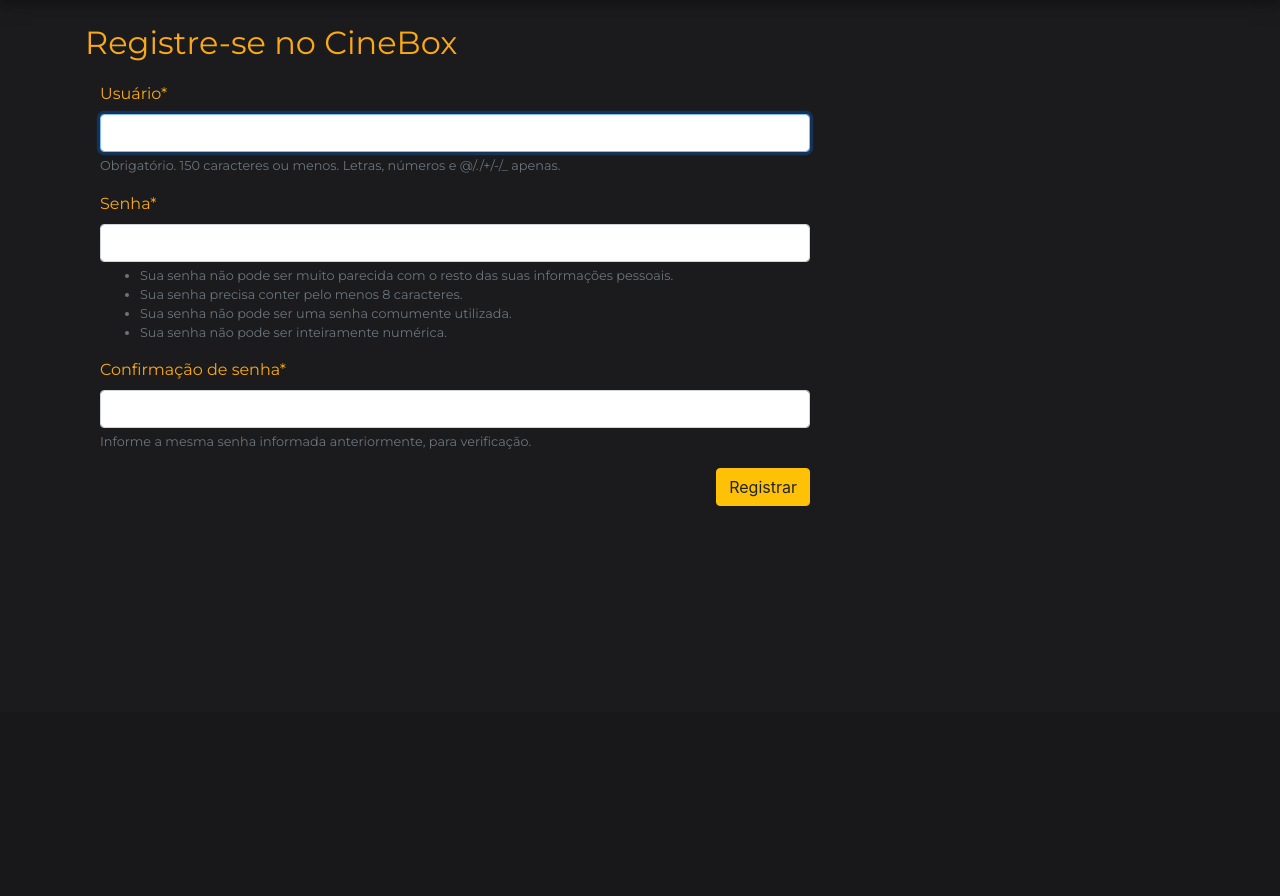
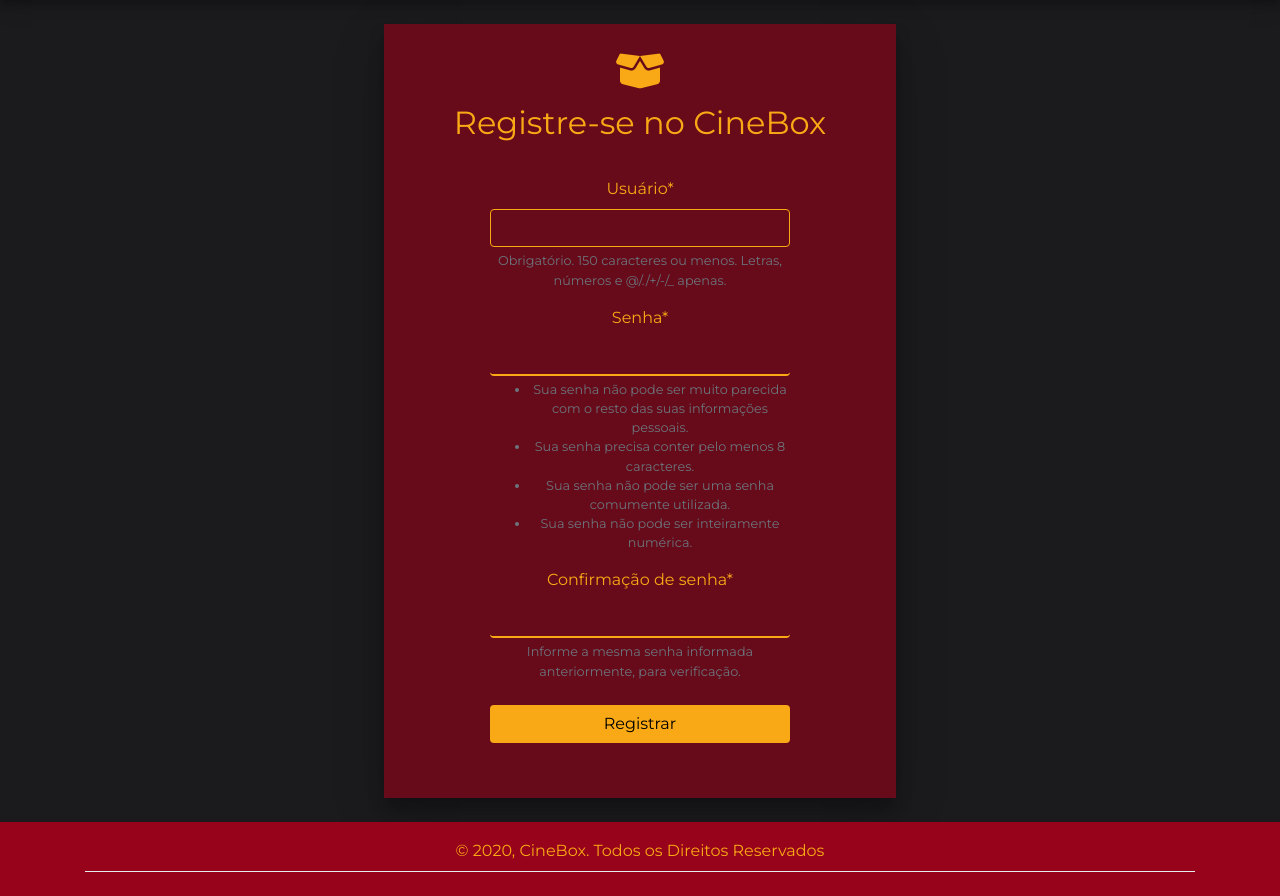
Before and after one commit to gionogueira/cinebox, a Django app: page /registrar/ in a window 1280 px wide. Shown: the part 88-984 px from the top of the page. Before the commit the page ends 594 px from the top, so only its background shows below. Run offline with Django 3.2, Linux system fonts and the light colour scheme; some libraries are stand-ins or nearby versions.

Commit message:
Criação de carousel de filmes, detalhes do filme e atualizações no login e register

```diff
--- a/colecao_filmes/static/css/colecaofilmes.css
+++ b/colecao_filmes/static/css/colecaofilmes.css
@@ -10,6 +10,10 @@
 h2 {
     margin-bottom: 20px;
 }
+
+/*
+ *  NavBar
+ */
 
 .page-header {
     background-color: #96031A;
@@ -33,33 +37,44 @@
     margin-right: 20px;
 }
 
-.post-form textarea, .post-form input {
-    width: 100%;
+.dropdown .dropdown-menu a:hover {
+    background-color: #96031A;
 }
 
-.save {
+/*
+ *  Form Geral
+ */
+
+.post-form textarea, .post-form input, .post-form:hover{
+    width: 100%;
+    background-color: transparent !important;
+    color: #FAA916 !important;
+}
+
+input[type=text], [type=number], [type=file], [type=password]{
+    box-sizing: border-box;
+    border: none;
+    border-bottom: 2px solid #FAA916;
+}
+
+textarea{
+    box-sizing: border-box !important;
+    border: none !important;
+    border-bottom: 2px solid #FAA916 !important;
+    height: 50px !important;
+}
+
+.button-save {
     float: right;
     margin-bottom: 20px !important;
+    background-color: #FAA916;
+    color: rgb(0, 0, 0);
+    font-family: 'Montserrat';
 }
 
-.logged-in-p{
-    margin-bottom: 20px;
-    color: #FAA916;
-    font-family: 'Montserrat';
-    padding: 10px;
-	width: 100%;
-    background-color: #1B1B1E;
-    box-shadow: 0 4px 8px 0 rgba(0, 0, 0, 0.2), 0 6px 20px 0 rgba(0, 0, 0, 0.19);
-}
-
-.logged-in-p span {
-	display: block;
-	float: right;
-}
-
-.dropdown .dropdown-menu a:hover {
-  background-color: #96031A;
-}
+/*
+ *  Sessão index sobre cinebox
+ */
 
 .icon-section{
     color: #FAA916;
@@ -70,23 +85,25 @@
     font-size: 19px;
 }
 
-/* .footer {
+/*
+ *  Footer
+ */
+
+.footer {
     background-color: #96031A;
     color: #FAA916;
     width: 100%;
     position: absolute;
     text-align: center;
-} */
+}
 
-.bt-color{
+/*
+ *  Tela de não está logado
+ */
+
+.button-exception{
     background-color: #96031A;
 }
-
-.img-200-200 {
-    width: 100%;
-    height: 300px;
-    object-fit: cover;
- }
 
 /*
  *  Scroll
@@ -112,3 +129,73 @@
     overflow-y: auto;
     max-height: 100px;
 }
+
+/*
+ *  Slick Carousel e Card
+ */
+
+.carousel2 {
+    margin: 0 auto;
+}
+
+.slick-slide {
+    margin: 0px 10px;
+}
+
+.card:hover {
+    -webkit-box-shadow: -1px 9px 40px -12px rgba(0, 0, 0, 0.75);
+    -moz-box-shadow: -1px 9px 40px -12px rgba(0, 0, 0, 0.75);
+    box-shadow: -1px 9px 40px -12px rgba(0, 0, 0, 0.75);
+}
+
+.img-card {
+    width: 100%;
+    height: 300px;
+    object-fit: cover;
+ }
+
+textarea:focus,
+textarea.form-control:focus,
+input.form-control:focus,
+input[type=text]:focus,
+input[type=password]:focus,
+input[type=email]:focus,
+input[type=number]:focus,
+[type=text].form-control:focus,
+[type=password].form-control:focus,
+[type=email].form-control:focus,
+[type=tel].form-control:focus,
+[contenteditable].form-control:focus {
+    outline: none;
+    box-shadow:none !important;
+    border: 1px solid #FAA916 !important;
+}
+
+.form-signin {
+    width: 100%;
+    max-width: 330px;
+    padding: 15px;
+    margin: auto;
+}
+
+.login-wrap{
+    width:40%;
+    height:100%;
+    padding-bottom: 40px;
+    background: rgba(150, 3, 25, 0.623);
+    box-shadow:0 12px 15px 0 rgba(0,0,0,.24),0 17px 50px 0 rgba(0,0,0,.19);
+}
+
+.cadastro-wrap{
+    width:100%;
+    height:100%;
+    padding-bottom: 40px;
+    background: rgba(150, 3, 25, 0.623);
+    box-shadow:0 12px 15px 0 rgba(0,0,0,.24),0 17px 50px 0 rgba(0,0,0,.19);
+}
+
+.btn-color{
+    background-color: #FAA916;
+    color: rgb(0, 0, 0);
+    font-family: 'Montserrat';
+}
--- a/colecao_filmes/static/js/colecaofilmes.js
+++ b/colecao_filmes/static/js/colecaofilmes.js
@@ -0,0 +1,6 @@
+$('.carousel2').slick({
+    dots: true,
+    infinite: true,
+    slidesToShow: 4,
+    slidesToScroll: 4
+});
--- a/colecao_filmes/templates/colecaofilmes/base.html
+++ b/colecao_filmes/templates/colecaofilmes/base.html
@@ -10,6 +10,10 @@
     <!-- CSS Bootstrap -->
     <link rel="stylesheet" href="https://stackpath.bootstrapcdn.com/bootstrap/4.4.1/css/bootstrap.min.css" integrity="sha384-Vkoo8x4CGsO3+Hhxv8T/Q5PaXtkKtu6ug5TOeNV6gBiFeWPGFN9MuhOf23Q9Ifjh" crossorigin="anonymous">
 
+    <!--CSS do Slick-->
+    <link rel="stylesheet" href="https://cdnjs.cloudflare.com/ajax/libs/slick-carousel/1.7.1/slick.css">
+    <link rel="stylesheet" href="https://cdnjs.cloudflare.com/ajax/libs/slick-carousel/1.7.1/slick-theme.css">
+
     <!-- FontAwesome -->
     <script src="https://kit.fontawesome.com/b683ee421d.js" crossorigin="anonymous"></script>
 
@@ -18,6 +22,7 @@
 
     <!-- CSS CineBox -->
     <link rel="stylesheet" href="{% static 'css/colecaofilmes.css' %}">
+
 </head>
 <body>
     <!-- NavBar -->
@@ -62,12 +67,12 @@
     {% block content %}
     {% endblock %}
 
-    <!-- <footer class="footer mt-4 py-3">
+    <footer class="footer mt-4 py-3">
         <div class="container">
           <a>© 2020, CineBox. Todos os Direitos Reservados</a>
           <div class="dropdown-divider"></div>
         </div>
-    </footer> -->
+    </footer>
 </body>
 
 <!-- JS Bootstrap -->
@@ -75,6 +80,12 @@
 <script src="https://cdn.jsdelivr.net/npm/popper.js@1.16.0/dist/umd/popper.min.js" integrity="sha384-Q6E9RHvbIyZFJoft+2mJbHaEWldlvI9IOYy5n3zV9zzTtmI3UksdQRVvoxMfooAo" crossorigin="anonymous"></script>
 <script src="https://stackpath.bootstrapcdn.com/bootstrap/4.4.1/js/bootstrap.min.js" integrity="sha384-wfSDF2E50Y2D1uUdj0O3uMBJnjuUD4Ih7YwaYd1iqfktj0Uod8GCExl3Og8ifwB6" crossorigin="anonymous"></script>
 
+<!--JS Slick-->
+<script src="https://code.jquery.com/jquery-1.11.0.min.js"></script>
+<script src="https://code.jquery.com/jquery-migrate-1.2.1.min.js"></script>
+<script src="https://cdnjs.cloudflare.com/ajax/libs/slick-carousel/1.7.1/slick.js"></script>
+
 <!-- JS CineBox -->
-<script src="{% static 'colecaofilmes.js' %}"></script>
+<script src="{% static 'js/colecaofilmes.js' %}"></script>
+
 </html>
--- a/colecao_filmes/templates/colecaofilmes/index.html
+++ b/colecao_filmes/templates/colecaofilmes/index.html
@@ -56,4 +56,5 @@
         </div>
     </div>
 </section>
+
 {% endblock %}
--- a/colecao_filmes/templates/registration/register.html
+++ b/colecao_filmes/templates/registration/register.html
@@ -6,14 +6,15 @@
 
 {% block content %}
 
-<div class="content container">
+<div class="container text-center login-wrap mt-4">
     <div class="row">
-        <div class="col-md-12 mt-4">
+        <div class="col mt-4">
+            <h1><i class="fas fa-box-open"></i></h1>
             <h2>Registre-se no CineBox</h2>
-            <form method="POST" class="post-form col-8" enctype="multipart/form-data">
+            <form method="POST" class="post-form col-8 form-signin" enctype="multipart/form-data">
                 {% csrf_token %}
                 <a>{{ form|crispy}}</a>
-                <button type="submit" value="Login" class="save btn btn-warning">Registrar</button>
+                <button type="submit" value="Login" class="btn-block btn btn-color mt-4">Registrar</button>
             </form>
         </div>
     </div>
--- a/colecao_filmes/urls.py
+++ b/colecao_filmes/urls.py
@@ -8,5 +8,6 @@
     path('colecaofilmes/', views.colecaofilmes, name='colecaofilmes'),
     path('editarfilme/<int:pk>/', views.editarfilme, name='editarfilme'),
     path('deletarfilme/<int:pk>/', views.deletarfilme, name='deletarfilme'),
-    path('registrar/', views.register.as_view(), name='registrar')
+    path('registrar/', views.register.as_view(), name='registrar'),
+    path('detalharfilme/<int:pk>/', views.detalharfilme, name='detalharfilme')
 ]
--- a/colecao_filmes/views.py
+++ b/colecao_filmes/views.py
@@ -44,6 +44,10 @@
 
     return render(request, 'colecaofilmes/cadastrofilme.html', {'form': form})
 
+def detalharfilme(request, pk):
+    filme = Filme.objects.get(pk=pk)
+    return render(request, 'colecaofilmes/detalharfilme.html', {'filme': filme})
+
 def deletarfilme(request, pk):
     filme = Filme.objects.get(pk=pk)
     filme.delete()
```
Also changed, not shown: colecao_filmes/templates/colecaofilmes/cadastrofilme.html (+5 -5 lines), colecao_filmes/templates/colecaofilmes/colecaofilmes.html (+8 -10 lines), colecao_filmes/templates/colecaofilmes/detalharfilme.html (added, +30 -0 lines), colecao_filmes/templates/registration/login.html (+5 -4 lines), colecao_filmes/migrations/0019_filme_video.py (added), colecao_filmes/migrations/0020_remove_filme_video.py (added), colecao_filmes/models.py (line endings or trailing spaces).
